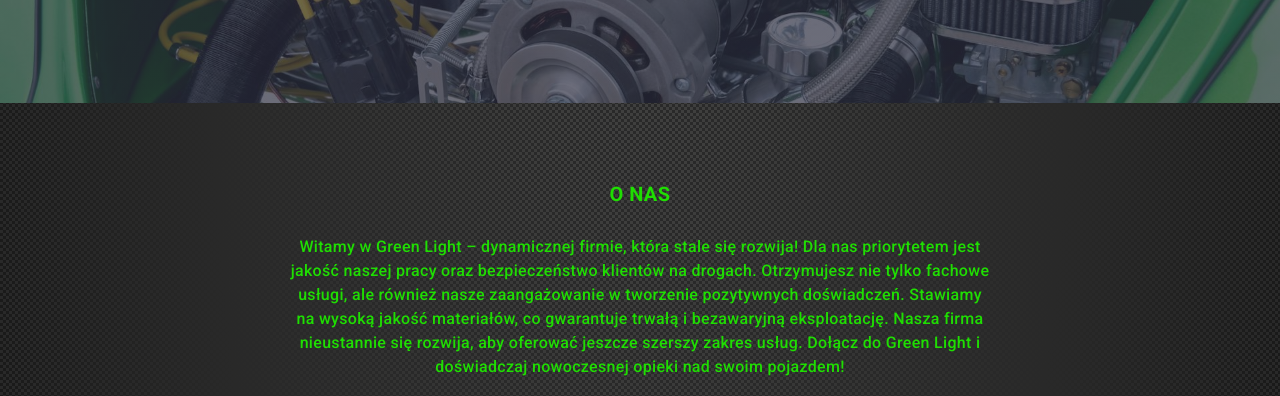
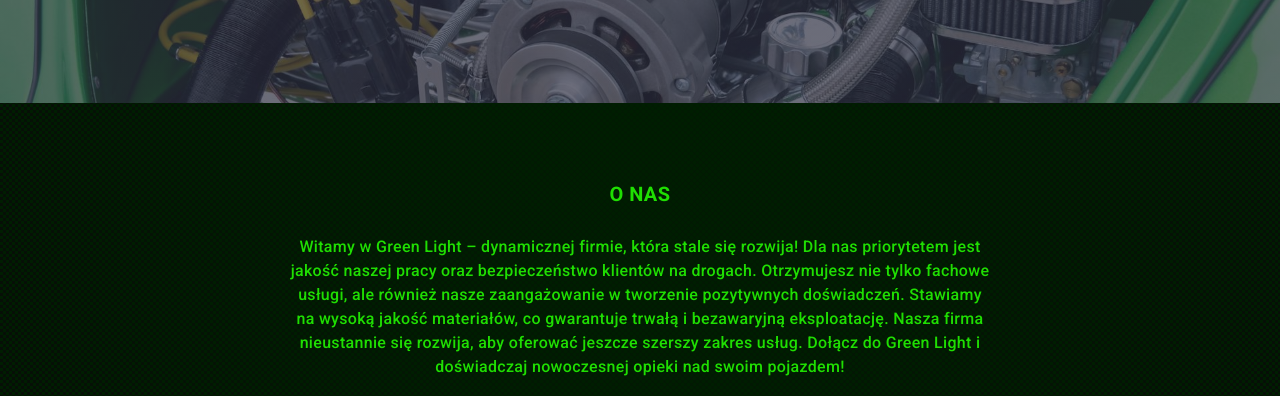
Before and after one commit to bakhonin/project-green-light, a website built with Vite: page index.html in a window 1280 px wide. Shown: the part 397-793 px from the top of the page. Built offline with nearby package versions, Linux system fonts and the light colour scheme.

Commit message:
background update color green

```diff
--- a/css/base-style.css
+++ b/css/base-style.css
@@ -42,35 +42,35 @@
 
   background: -webkit-linear-gradient(
       45deg,
-      #292929 25%,
+      #001e01 25%,
       transparent 25%,
       transparent 75%,
-      #292929 75%
+      #001e01 75%
     ),
     -webkit-linear-gradient(
         45deg,
-        #292929 25%,
+        #001e01 25%,
         transparent 25%,
         transparent 75%,
-        #292929 75%
+        #001e01 75%
       ) 0.1875em 0.1875em,
-    -webkit-radial-gradient(at 50% 0, #484847, #090909);
+    -webkit-radial-gradient(at 50% 0, #001e01, #090909);
   background: linear-gradient(
       45deg,
-      #292929 25%,
+      #001e01 25%,
       transparent 25%,
       transparent 75%,
-      #292929 75%
+      #001e01 75%
     ),
     linear-gradient(
         45deg,
-        #292929 25%,
+        #001e01 25%,
         transparent 25%,
         transparent 75%,
-        #292929 75%
+        #001e01 75%
       )
       0.1875em 0.1875em,
-    radial-gradient(at 50% 0, #484847, #090909);
+    radial-gradient(at 50% 0, #001e01, #090909);
   background-size: 0.375em 0.375em, 0.375em 0.375em, 100% 100%;
 }
 
```
Also changed, not shown: public/svg/logo153.svg (added).
